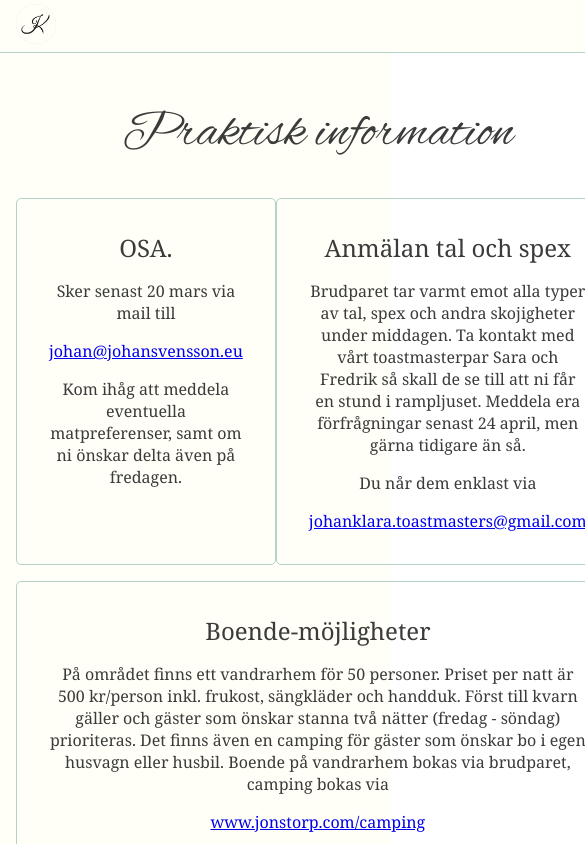
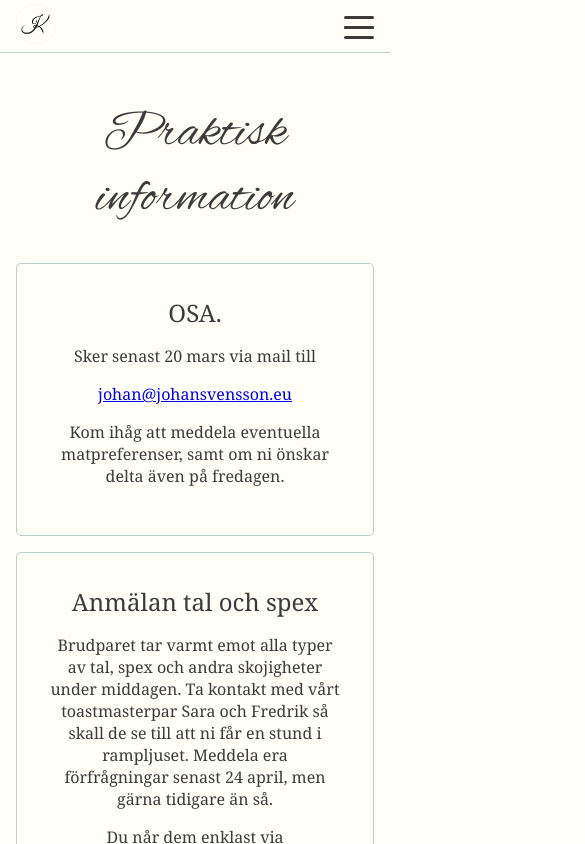
Before and after one commit to maacnis/johan-klara, a React (Create React App) app: page /practical in a window 390 px wide. Shown: the top 844 px of the page, 585 px wide, since content can reach past the window. Built offline with nearby package versions, Linux system fonts and the light colour scheme.

Commit message:
Fixed practical info mobile

```diff
--- a/src/style/global/app.scss
+++ b/src/style/global/app.scss
@@ -1,5 +1,6 @@
 html {
 	font-family: Georgia,Times,"Times New Roman",serif;
+	background-color: $background-color;
 }
 
 h1,
--- a/src/style/pages/practical.scss
+++ b/src/style/pages/practical.scss
@@ -13,10 +13,6 @@
 	border: 1px solid $lightgreen;
 	border-radius: 5px;
 	padding: 2rem;
-
-	&.span-2 {
-		grid-column: span 2;
-	}
 }
 
 @media screen and (min-width: 992px) {
@@ -27,4 +23,10 @@
 		row-gap: 3rem;
 		margin: 0px auto;
 	}
+
+	.practical-card {
+		&.span-2 {
+			grid-column: span 2;
+		}
+	}
 }
```
Also changed, not shown: 1 other file (tests, documents, lock files or other folders).
